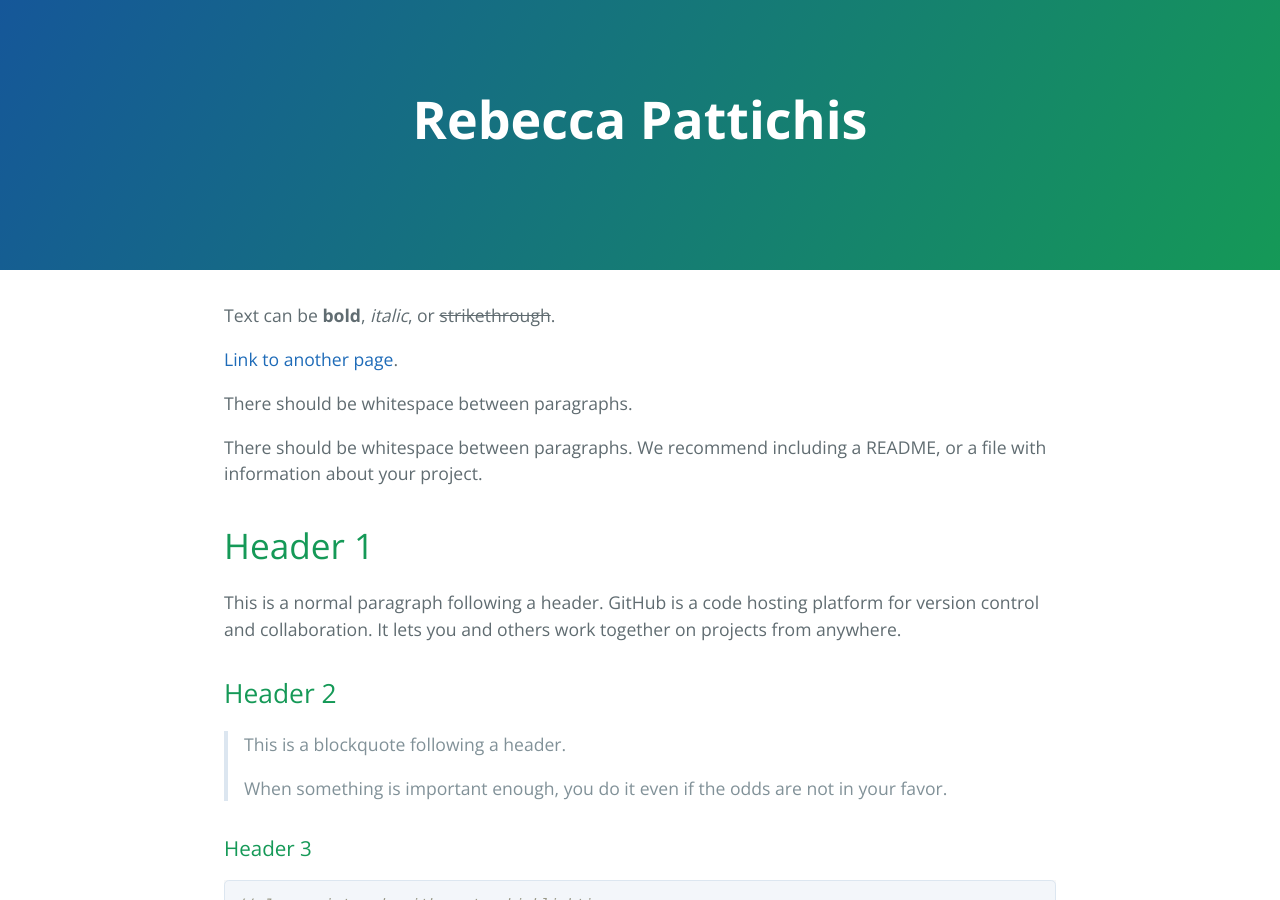
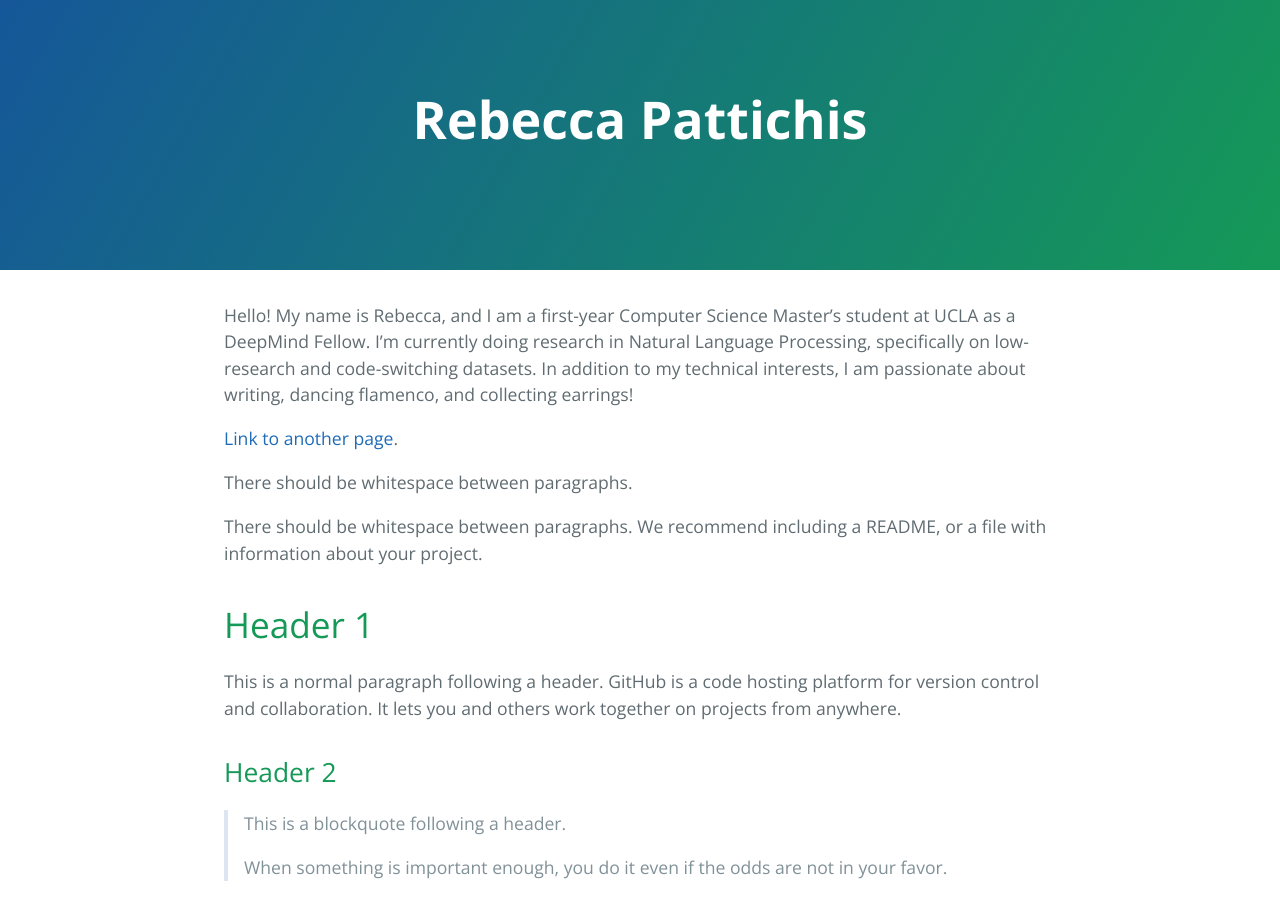
Before and after one commit to rpattichis/rpattichis.github.io, a Jekyll site: the page built from index.md, in a window 1280 px wide and 900 px high. Built offline with Jekyll 4.4.1, drawn with Linux system fonts in a browser that asks for light colours; the repository's description, which GitHub fills in, is left out.

Commit message:
Update index.md

```diff
--- a/index.md
+++ b/index.md
@@ -2,7 +2,7 @@
 layout: default
 ---
 
-Text can be **bold**, _italic_, or ~~strikethrough~~.
+Hello! My name is Rebecca, and I am a first-year Computer Science Master's student at UCLA as a DeepMind Fellow. I'm currently doing research in Natural Language Processing, specifically on low-research and code-switching datasets. In addition to my technical interests, I am passionate about writing, dancing flamenco, and collecting earrings!
 
 [Link to another page](./another-page.html).
 
```
